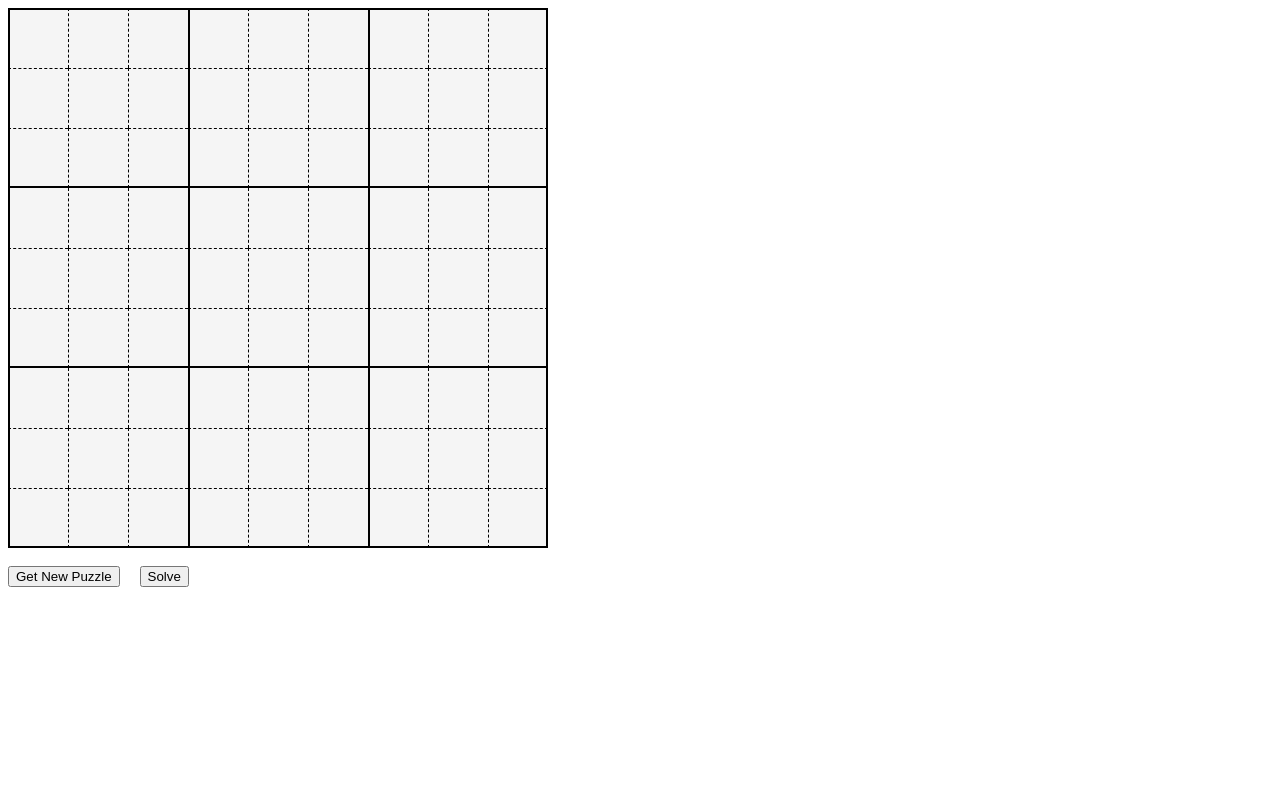
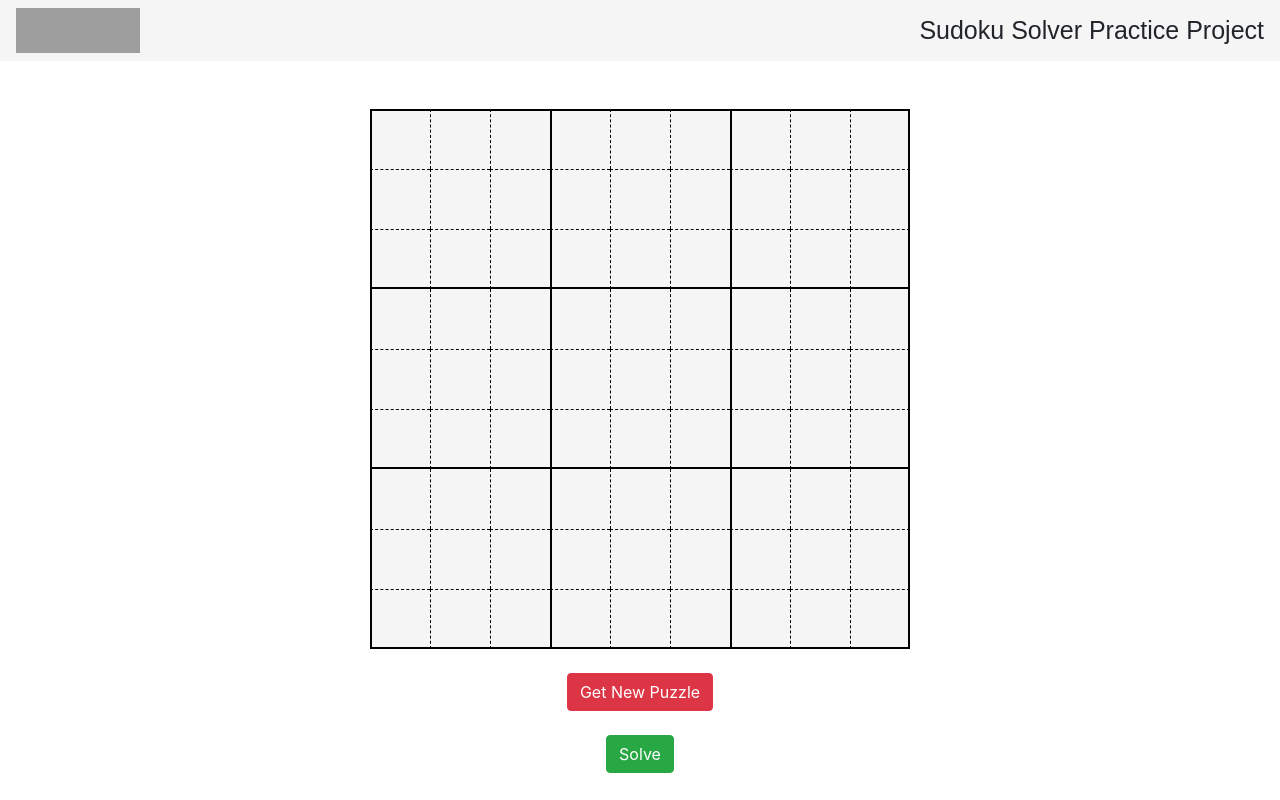
Before and after one commit to eklavyabhatia/sudoku-web-app, a plain HTML site: page index.html in a window 1280 px wide. Drawn offline with nearby package versions, Linux system fonts and the light colour scheme; grey boxes are pictures that could not be loaded.

Commit message:
added css and changes to ui

```diff
--- a/index.html
+++ b/index.html
@@ -5,11 +5,22 @@
     <meta charset="UTF-8">
     <meta name="viewport" content="width=device-width, initial-scale=1.0">
     <title>Document</title>
+    <link rel="stylesheet" href="https://maxcdn.bootstrapcdn.com/bootstrap/4.0.0/css/bootstrap.min.css"
+        integrity="sha384-Gn5384xqQ1aoWXA+058RXPxPg6fy4IWvTNh0E263XmFcJlSAwiGgFAW/dAiS6JXm" crossorigin="anonymous">
+
     <link rel="stylesheet" href="style.css">
     <script defer src="script.js"></script>
 </head>
 
 <body>
+    <nav class="navbar navbar-light " style="font-size: 25px; font-family: sans-serif; background-color: whitesmoke;">
+
+        <img src="https://codingblocks.com/assets/images/cb/cblogo.png" width="124" height="45"
+            class="d-inline-block align-top" alt="">
+        Sudoku Solver Practice Project
+
+    </nav>
+    <br><br>
     <div id="container">
 
         <div class="lsb tsb" id="0">
@@ -308,11 +319,13 @@
 
         </div>
 
+
     </div>
     <br>
-    <div>
-        <button id="generate-sudoku">Get New Puzzle</button>&nbsp;&nbsp;&nbsp;&nbsp;
-        <button id="solve">Solve</button>
+    <div id="buttons">
+        <button type="button" class="btn btn-danger" id="generate-sudoku">Get New
+            Puzzle</button>&nbsp;&nbsp;&nbsp;&nbsp;
+        <button type="button" class="btn btn-success" id="solve">Solve</button>
     </div>
 </body>
 
--- a/script.js
+++ b/script.js
@@ -37,7 +37,7 @@ function setColor(temp) {
     for (var i = 0; i < 9; i++) {
         for (var j = 0; j < 9; j++) {
             if (temp[i][j] == true) {
-                arr[i][j].style.color = "red";
+                arr[i][j].style.color = "#DC3545";
             }
 
         }
@@ -91,7 +91,8 @@ button.onclick = function () {
         setColor(temp)
         changeBoard(board)
     }
-    xhrRequest.open('get', 'https://sugoku.herokuapp.com/board?difficulty=random')
+    xhrRequest.open('get', 'https://sugoku.herokuapp.com/board?difficulty=easy')
+    //we can change the difficulty of the puzzle the allowed values of difficulty are easy, medium, hard and random
     xhrRequest.send()
 }
 
--- a/style.css
+++ b/style.css
@@ -6,7 +6,18 @@
     flex-wrap: wrap;
     justify-content: space-evenly;
     align-content: space-evenly ;
+    margin: 0 auto;
+}
 
+#generate-sudoku{
+    margin:auto;
+    display:block;;
+}
+
+
+#solve{
+    margin:auto;
+    display:block;;
 }
 
 #container div{
@@ -20,10 +31,11 @@
     line-height: 60px;
     font-size: 30px;
     color: green;
+
 }
 
 #container div:hover{
-    background-color: cornflowerblue;
+    background-color: lightskyblue;
 }
 
 .lsb{
```
